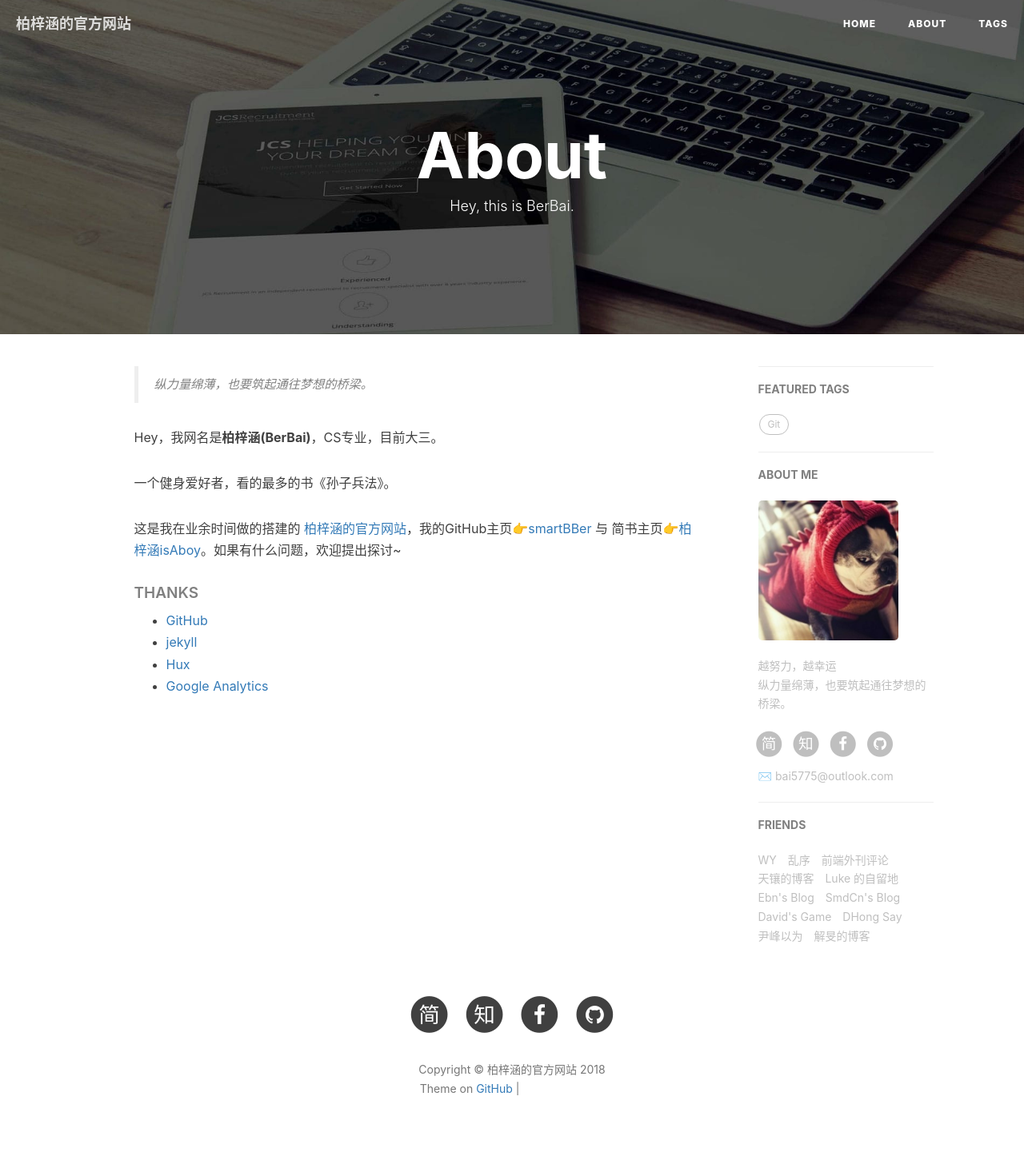
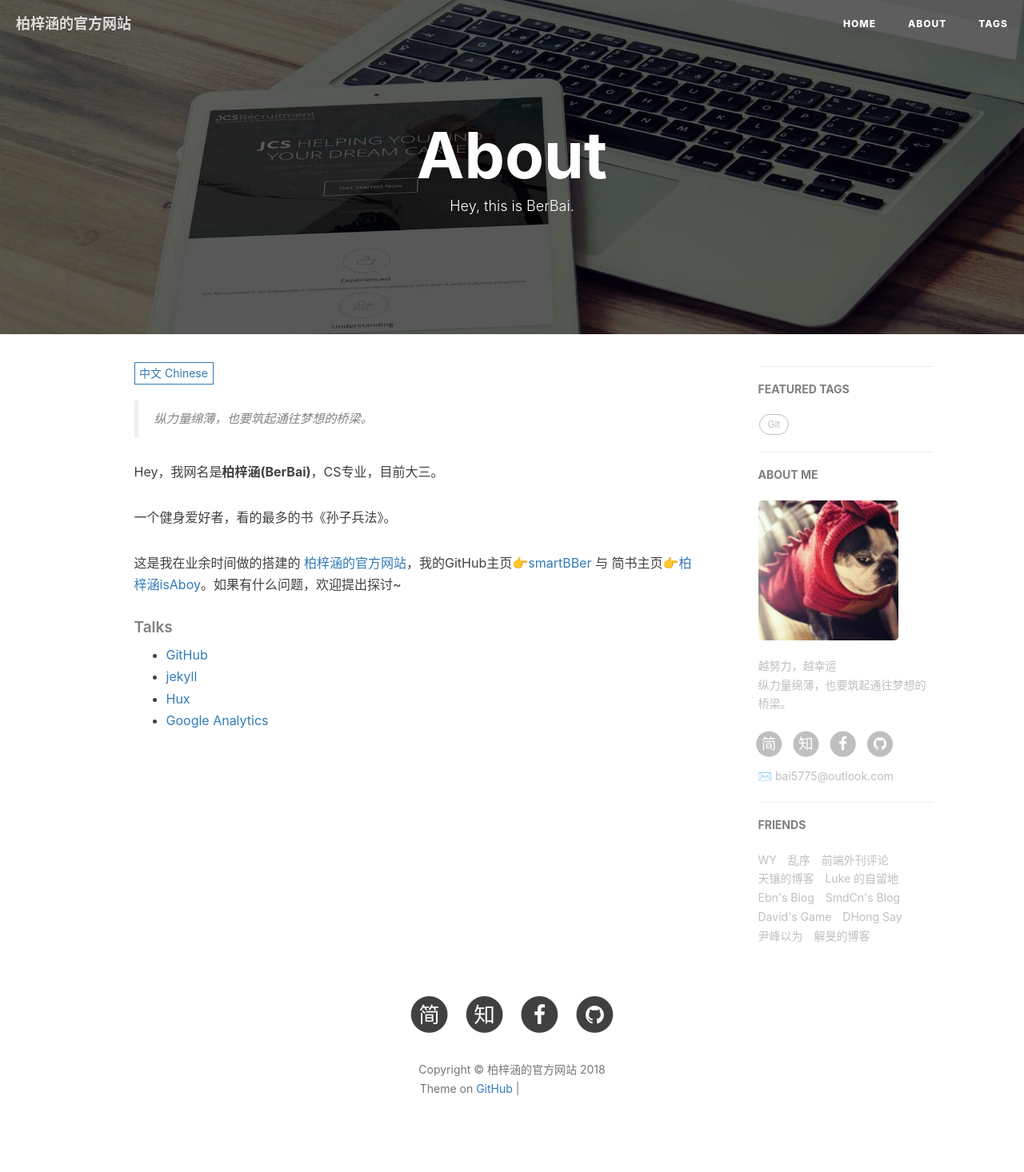
Before and after one commit to BerBai/blog-old, a Jekyll site: the page built from about.html, in a window 1280 px wide. Shown: the whole page at 80% size. Built offline with Jekyll 4.4.1, drawn with Linux system fonts in a browser that asks for light colours; nearby versions of some CDN libraries; comment, search, counter and statistics services are not loaded; grey boxes are pictures that could not be loaded.

Commit message:
updata aboutMe

```diff
--- a/about.html
+++ b/about.html
@@ -6,10 +6,10 @@
 ---
 
 <!-- Language Selector -->
-<!-- <select class="sel-lang" onchange= "onLanChange(this.options[this.options.selectedIndex].value)">
+<select class="sel-lang" onchange= "onLanChange(this.options[this.options.selectedIndex].value)">
     <option value="0" selected> 中文 Chinese </option>
     <option value="1"> 英文 English </option>
-</select> -->
+</select>
 
 <!-- Chinese Version -->
 <div class="zh post-container">
@@ -21,11 +21,11 @@
 
     <p>一个健身爱好者，看的最多的书《孙子兵法》。</p>
 
-    <p>这是我在业余时间做的搭建的 <a href="https://smartbber.github.io">柏梓涵的官方网站</a>，我的GitHub主页<a href="https://github.com/smartBBer">👉smartBBer</a> 与 简书主页<a href="https://http://www.jianshu.com/u/a20ad796d7a3">👉柏梓涵isAboy</a>。如果有什么问题，欢迎提出探讨~</p>
+    <p>这是我在业余时间做的搭建的 <a href="https://smartbber.github.io">柏梓涵的官方网站</a>，我的GitHub主页<a href="https://github.com/smartBBer">👉smartBBer</a> 与 简书主页<a href="https://www.jianshu.com/u/a20ad796d7a3">👉柏梓涵isAboy</a>。如果有什么问题，欢迎提出探讨~</p>
 
     <p></p>
 
-    <h5>THANKS</h5>
+    <h5>Talks</h5>
 
     <ul>
         <li><a href="https://github.com">GitHub</a></li>
@@ -36,15 +36,15 @@
 </div>
 
 <!-- English Version -->
-<!-- <div class="en post-container">
+ <div class="en post-container">
     <blockquote><p>Yet another iOS Developer. <br>
     Yet another Life-long Student.</p></blockquote>
 
-    <p>Hi, I am <strong>Baiying Qiu</strong>，you can call me <strong>BY</strong>. I am an iOS software engineer and currently working in Xiamen</p>
+    <p>Hi, I am <strong>BerBai</strong>. I am an iOS software engineer and currently working in Xiamen</p>
 
-    <p>This is my personal blog, through making Github Pages and Jekyll.My GitHub  👉 <a href="http://github.com/qiubaiying">Github·BY</a>.</p>
+    <p>This is my personal blog. My GitHub  👉 <a href="https://github.com/smartBBer">smartBBer</a> and my facebook 👉 <a href="https://facebook.com/bai5775">柏梓涵</a>.</p>
 
-    <p>I am a sports enthusiast, I like fitness, running and boxing.</p>
+    <p>I recommend a book The Art of War (《孙子兵法》).</p>
 
     <h5>Talks</h5>
 
@@ -54,7 +54,7 @@
         <li><a href="http://huangxuan.me/">Hux</a></li>
         <li><a href="https://analytics.google.com/analytics">Google Analytics</a></li>
     </ul>
-</div> -->
+</div>
 
 <!-- Handle Language Change -->
 <script type="text/javascript">
```
